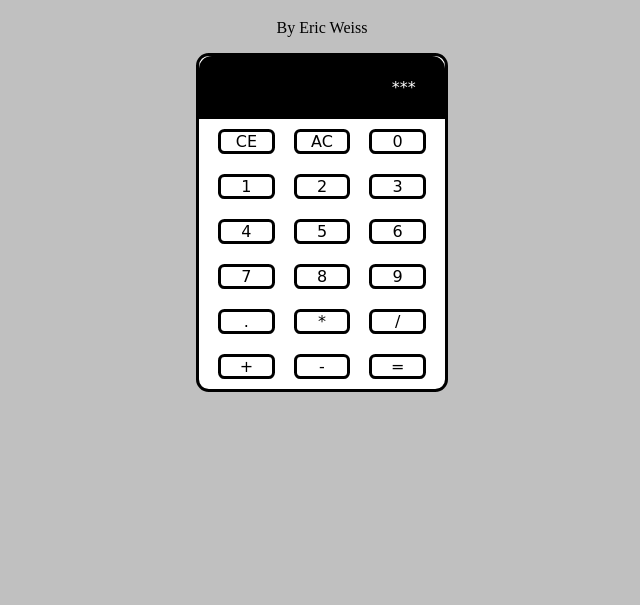
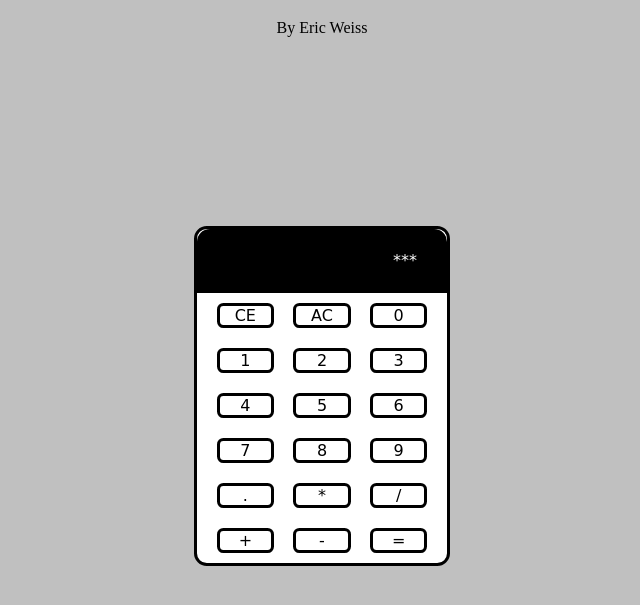
Before and after one commit to eweiss17/calculator, a plain HTML site: page index.html in a window 1280 px wide. Shown: the part 61-666 px from the top of the page, without its empty margins (318-958 px from the left). Drawn offline with nearby package versions, Linux system fonts and the light colour scheme; files that its build step writes are made by us from their sources; a web font is replaced by a local one.

Commit message:
Update style.scss

```diff
--- a/scss/style.scss
+++ b/scss/style.scss
@@ -1,6 +1,11 @@
 body {
   background-color: silver;
-  // overflow: hidden;
+  height: 100vh;
+  margin: 0;
+  display: flex;
+  flex-direction: column;
+  justify-content: center;
+  align-items: center;
 }
 
 .top {
```
